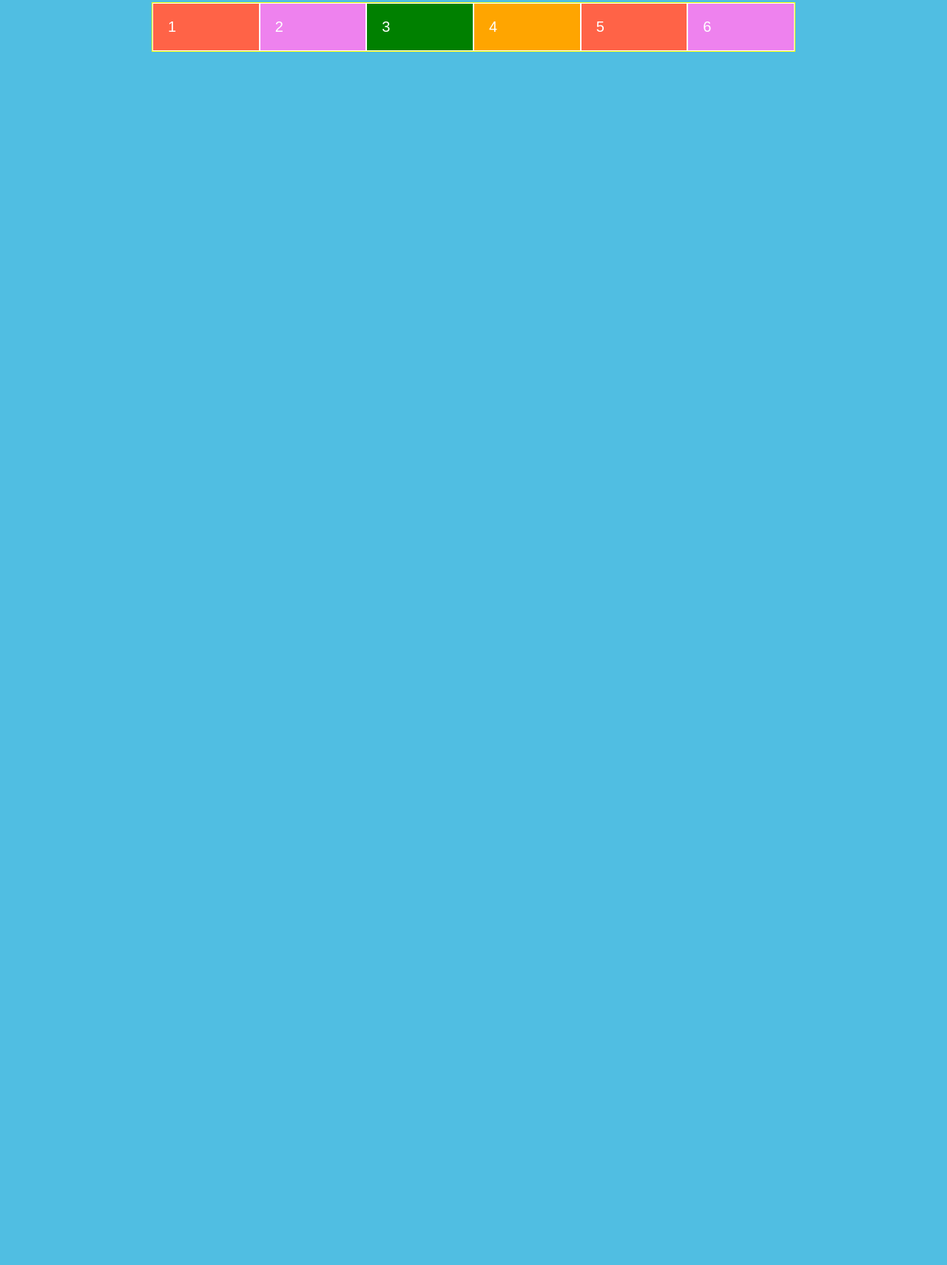
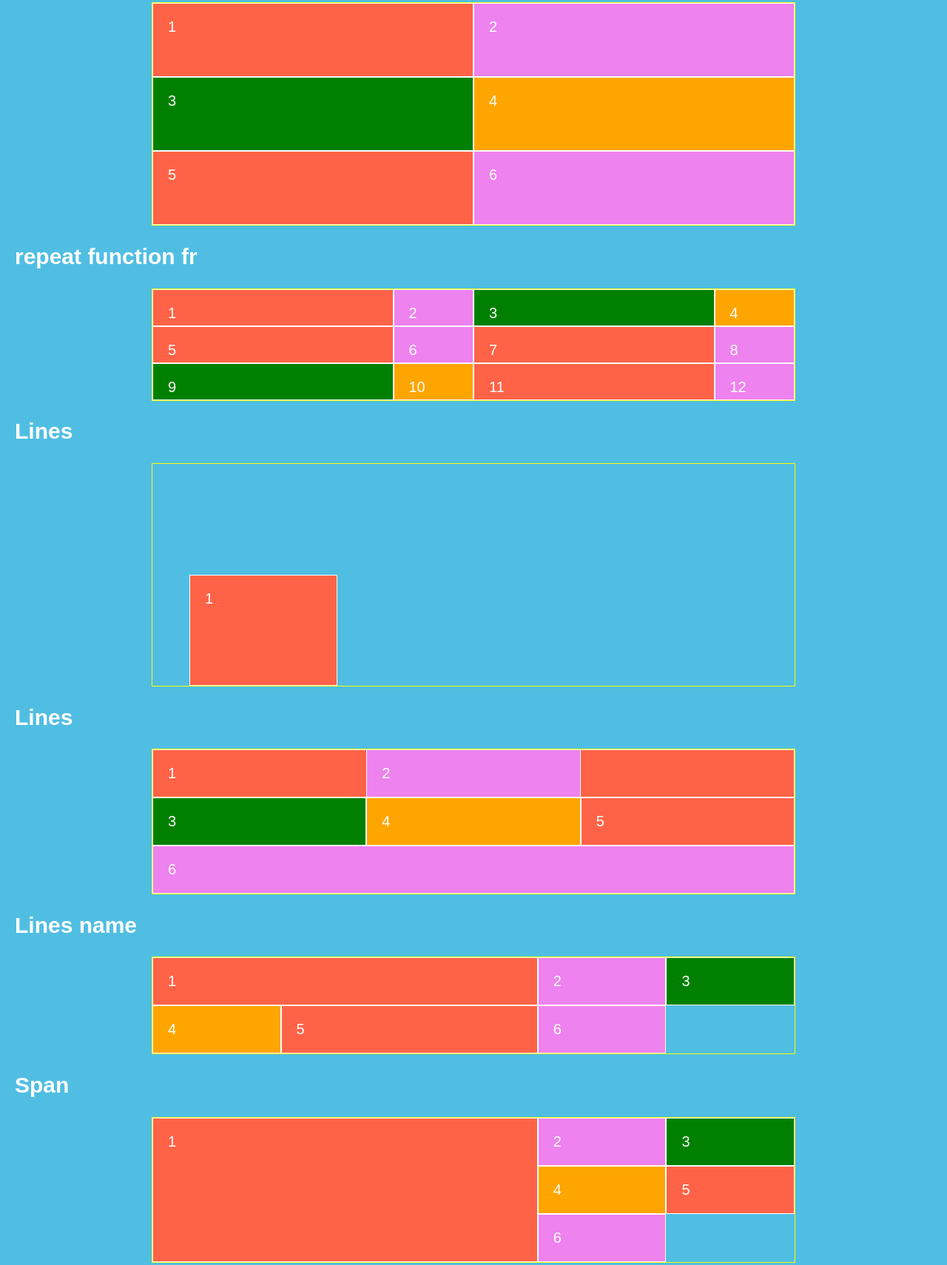
Before and after one commit to AlexandraBrRo/grid_lessons, a plain HTML site: page 3/index.html in a window 1280 px wide. Shown: the part 101-1811 px from the top of the page at 74% size. Before the commit the page ends 800 px from the top, so only its background shows below. Drawn offline with nearby package versions, Linux system fonts and the light colour scheme.

Commit message:
function repeat and lines and span

```diff
--- a/3/index.html
+++ b/3/index.html
@@ -9,8 +9,54 @@
    <title>Grid layout</title>
 </head>
 <body>
-   <h2>grid with gap</h2>
+   <h2>repeat function</h2>
    <div class="container d-grid repeat-layaut">
+      <div class="block red">1</div>
+      <div class="block violet">2 </div>
+      <div class="block green">3</div>
+      <div class="block orange">4</div>
+      <div class="block red">5</div>
+      <div class="block violet">6</div>
+   </div>
+   <h2>repeat function fr</h2>
+   <div class="container d-grid repeat-layaut2">
+      <div class="block red">1</div>
+      <div class="block violet">2 </div>
+      <div class="block green">3</div>
+      <div class="block orange">4</div>
+      <div class="block red">5</div>
+      <div class="block violet">6</div>
+      <div class="block red">7</div>
+      <div class="block violet">8 </div>
+      <div class="block green">9</div>
+      <div class="block orange">10</div>
+      <div class="block red">11</div>
+      <div class="block violet">12</div>
+   </div>
+   <h2>Lines</h2>
+   <div class="container d-grid line-layout">
+      <div class="block red">1</div>
+   </div>
+   <h2>Lines</h2>
+   <div class="container d-grid line-layout-play">
+      <div class="block red">1</div>
+      <div class="block violet">2 </div>
+      <div class="block green">3</div>
+      <div class="block orange">4</div>
+      <div class="block red">5</div>
+      <div class="block violet">6</div>
+   </div>
+   <h2>Lines name</h2>
+   <div class="container d-grid line-name">
+      <div class="block red">1</div>
+      <div class="block violet">2 </div>
+      <div class="block green">3</div>
+      <div class="block orange">4</div>
+      <div class="block red">5</div>
+      <div class="block violet">6</div>
+   </div>
+   <h2>Span</h2>
+   <div class="container d-grid span-layaut">
       <div class="block red">1</div>
       <div class="block violet">2 </div>
       <div class="block green">3</div>
--- a/3/style/layout.css
+++ b/3/style/layout.css
@@ -2,5 +2,56 @@
    display: grid;
 }
 .repeat-layaut{
-   grid-template-columns: repeat(6, auto);
+   grid-template-columns: repeat(2, 50%);
+   grid-template-rows: repeat(3, 100px);
 }
+.repeat-layaut2{
+   grid-template-columns: repeat(2, 3fr 1fr);
+   grid-template-rows: repeat(3, 50px);
+}
+.line-layout{
+   grid-template-columns: repeat(6,50px);
+   grid-template-rows: repeat(6,50px);
+}
+.line-layout div:nth-child(1){
+   grid-column-start: -2;
+   grid-column-end: -6;
+   grid-row-start: -1;
+   grid-row-end: -4;
+}
+.line-layout-play{
+   grid-template-columns: repeat(3, 1fr);
+   grid-template-rows: repeat(2, 1fr);
+}
+.line-layout-play div:nth-child(1){
+   grid-column-start: 1;
+   grid-column-end: 4;
+   grid-row-start: 1;
+   grid-row-end: 2;
+}
+.line-layout-play div:nth-child(6){
+   grid-column-start: 1;
+   grid-column-end: 4;
+}
+.line-layout-play div:nth-child(2){
+   grid-column-start: 2;
+   grid-column-end: 3;
+   grid-row-start: 1;
+   grid-row-end: 2;
+}
+.line-name{
+   grid-template-columns: [start-column] 1fr 2fr[logo-block] 1fr 1fr [end-column];
+}
+.line-name div:nth-child(1){
+   grid-column-start: start-column;
+   grid-column-end: logo-block;
+}
+.span-layaut{
+   grid-template-columns: [start-column] 1fr 2fr[logo-block] 1fr 1fr [end-column];
+}
+.span-layaut div:nth-child(1){
+   /* grid-column-start: start-column;
+   grid-column-end: logo-block; */
+   grid-column: 1/logo-block;
+   grid-row: 1/span 3;
+}
```
